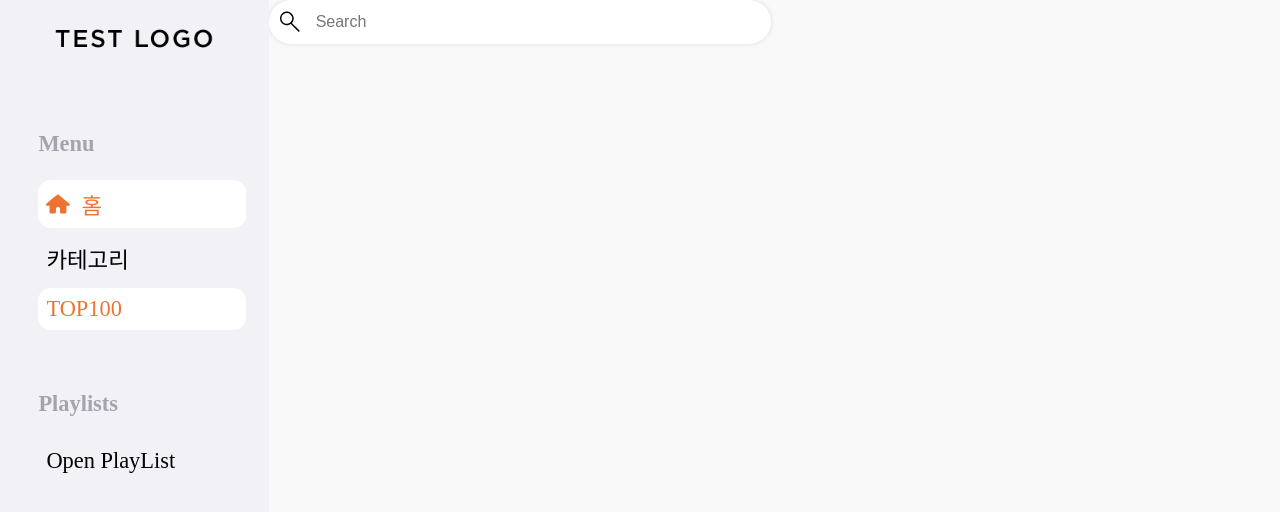
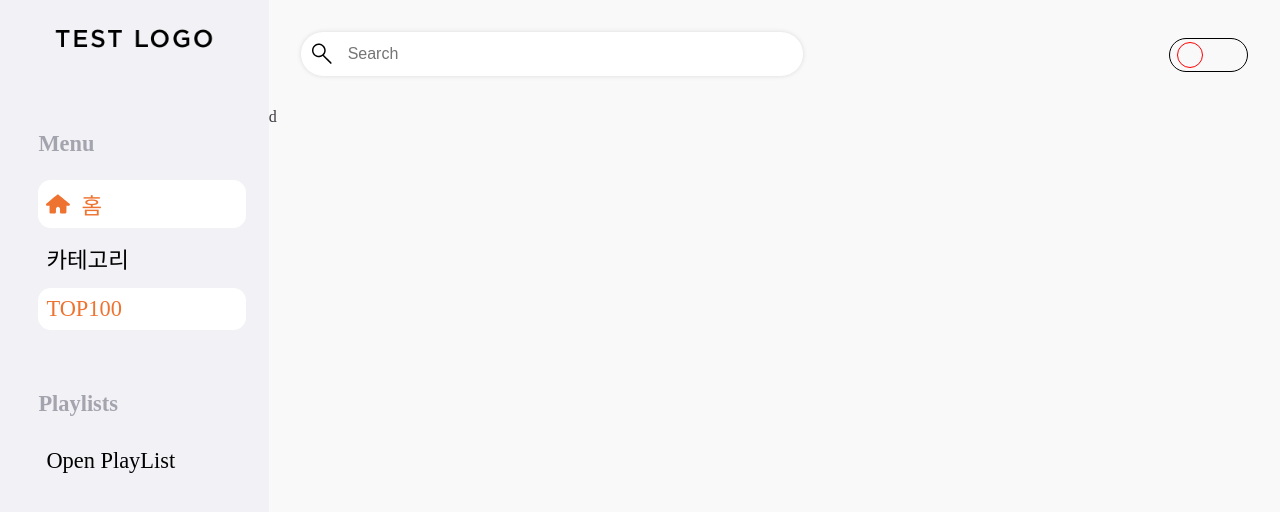
Before and after one commit to jsb8740/FarvoriteMusicList, a Vue app: page / in a window 1280 px wide. Shown: the top 512 px of the page. Built offline with nearby package versions, Linux system fonts and the light colour scheme.

Commit message:
구조 변경

```diff
--- a/src/components/layouts/TheViewLayout.vue
+++ b/src/components/layouts/TheViewLayout.vue
@@ -1,9 +1,22 @@
 <template>
   <div>
+    <div class="header">
+      <AppSearchingBox></AppSearchingBox>
+      <AppDarkMode></AppDarkMode>
+    </div>
     <slot></slot>
   </div>
 </template>
 
-<script setup lang="ts"></script>
+<script setup lang="ts">
+import AppDarkMode from "../AppDarkMode.vue";
+import AppSearchingBox from "../AppSearchingBox.vue";
+</script>
 
-<style scoped lang="scss"></style>
+<style scoped lang="scss">
+.header {
+  display: flex;
+  justify-content: space-between;
+  padding: 2rem;
+}
+</style>
--- a/src/views/HomeView.vue
+++ b/src/views/HomeView.vue
@@ -1,10 +1,12 @@
 <template>
-  <div>
-    <AppSearchingBox></AppSearchingBox>
-  </div>
+  <TheViewLayout>
+    <template #default>
+      <div>d</div>
+    </template>
+  </TheViewLayout>
 </template>
 
 <script setup lang="ts">
-import AppSearchingBox from "@/components/AppSearchingBox.vue";
+import TheViewLayout from "@/components/layouts/TheViewLayout.vue";
 </script>
 <style scoped lang="scss"></style>
```
